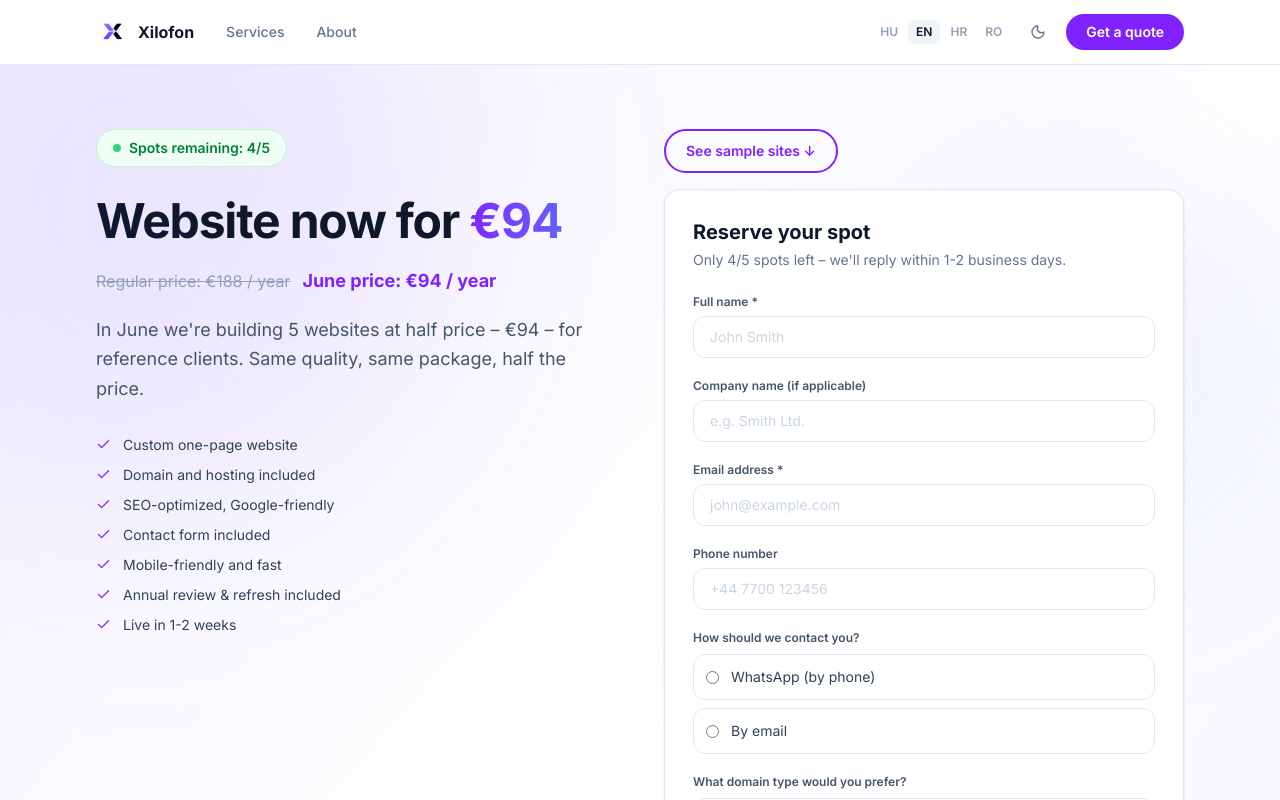
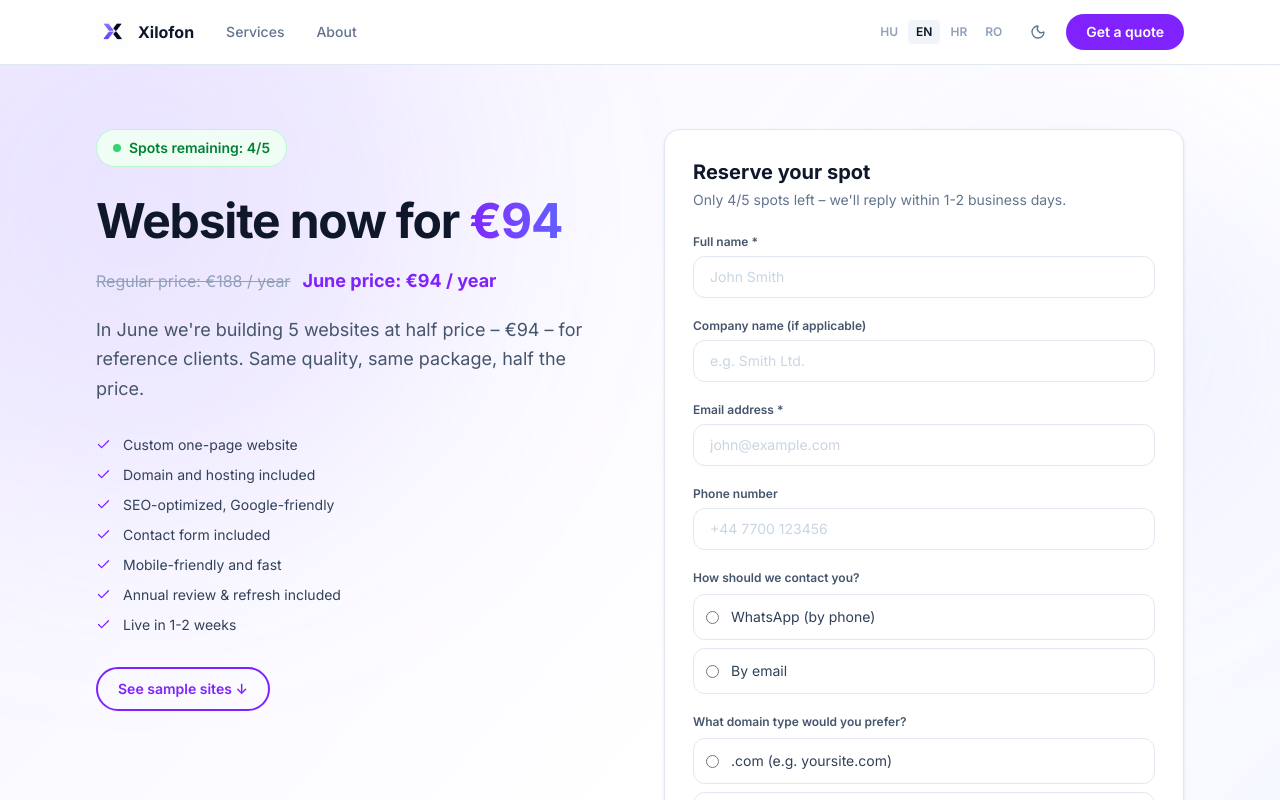
Before and after one commit to Csancus/xilofon.com, a Next.js app: page /en/sorolas in a window 1280 px wide. Shown: the top 800 px of the page. Built offline with nearby package versions, Linux system fonts and the light colour scheme.

Commit message:
fix: move demos scroll button to left column below bullet list
Co-Authored-By: Claude Sonnet 4.6 <noreply@anthropic.com>

```diff
--- a/app/[locale]/sorolas/page.tsx
+++ b/app/[locale]/sorolas/page.tsx
@@ -249,16 +249,17 @@ export default async function SorolasPage({ params }: Props) {
                   </li>
                 ))}
               </ul>
+
+              <a
+                href="#pelda-oldalak"
+                className="inline-flex items-center gap-2 mt-8 px-5 py-2.5 rounded-full border-2 border-violet-600 dark:border-violet-400 text-violet-600 dark:text-violet-400 hover:bg-violet-600 hover:text-white dark:hover:bg-violet-400 dark:hover:text-white font-semibold text-sm transition-colors"
+              >
+                {c.demosBtn}
+              </a>
             </div>
 
             {/* Right: form */}
             <div>
-              <a
-                href="#pelda-oldalak"
-                className="inline-flex items-center gap-2 px-5 py-2.5 rounded-full border-2 border-violet-600 dark:border-violet-400 text-violet-600 dark:text-violet-400 hover:bg-violet-600 hover:text-white dark:hover:bg-violet-400 dark:hover:text-white font-semibold text-sm mb-4 transition-colors"
-              >
-                {c.demosBtn}
-              </a>
               <div className="p-7 rounded-2xl bg-white dark:bg-white/[0.04] border border-slate-200 dark:border-white/[0.08] shadow-sm dark:shadow-none">
                 <h2 className="text-xl font-bold text-slate-900 dark:text-white mb-1">{c.formTitle}</h2>
                 <p className="text-slate-500 dark:text-white/50 text-sm mb-6">{c.formSubtitle}</p>
```
